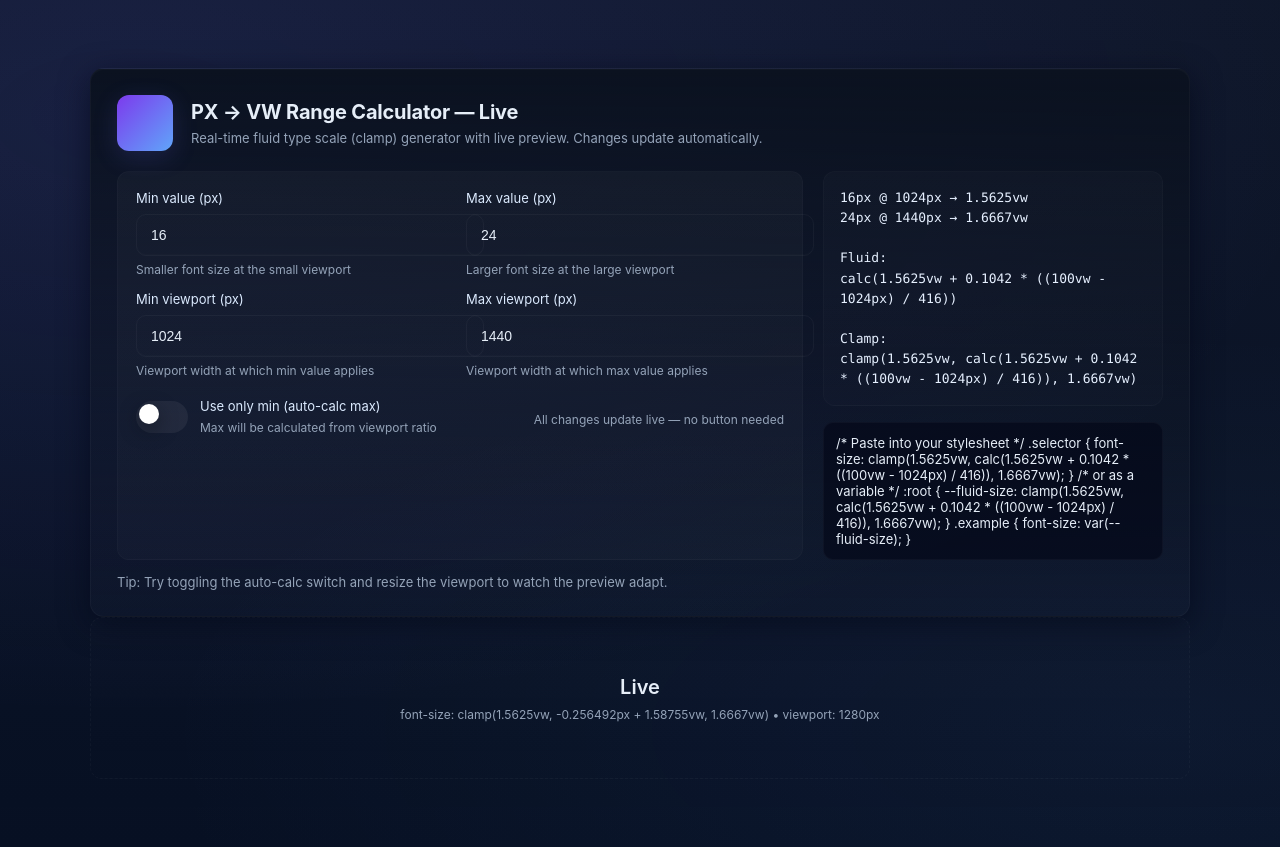
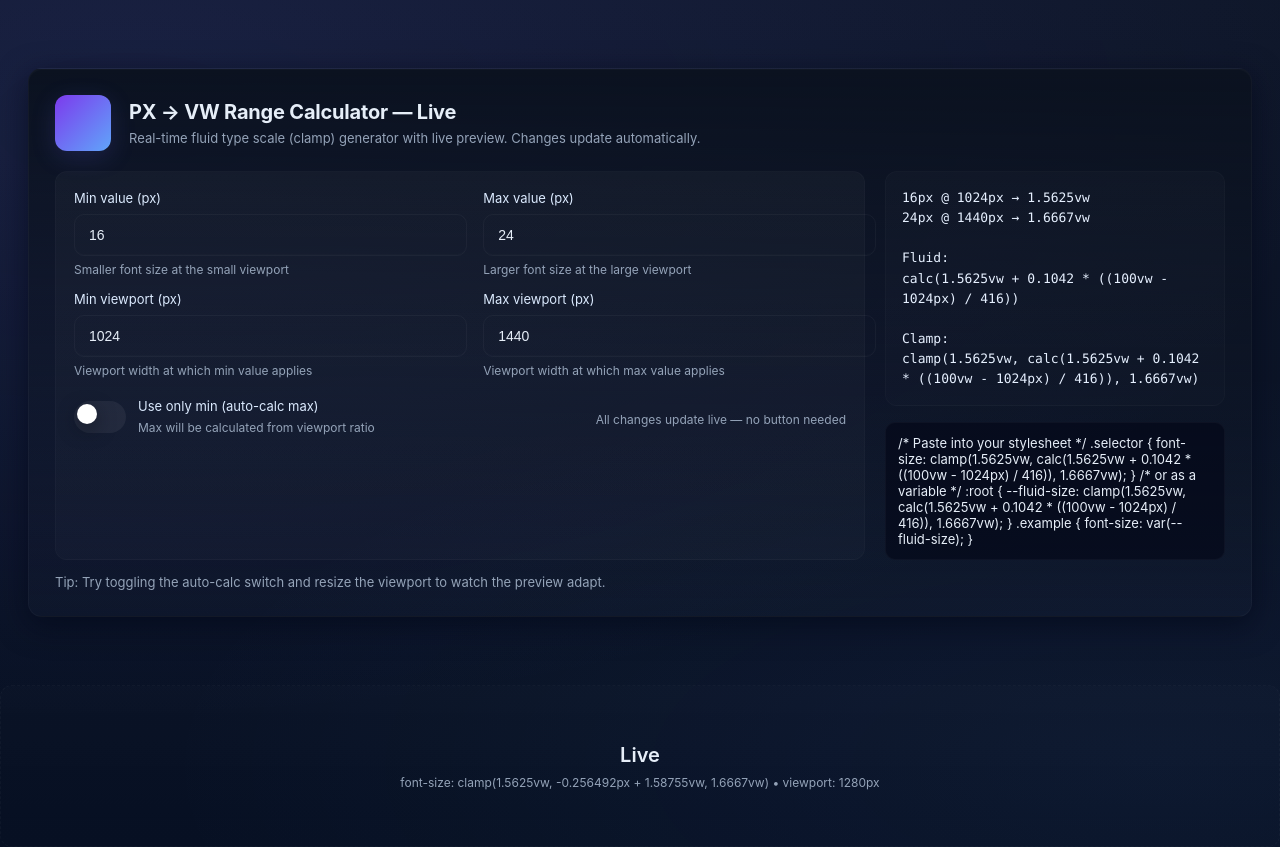
Before and after one commit to josephjerryrhule/px-vw, a plain HTML site: page index.html in a window 1280 px wide. Drawn offline with Linux system fonts and the light colour scheme.

Commit message:
updated width of inputs

```diff
--- a/index.html
+++ b/index.html
@@ -37,7 +37,7 @@
       }
 
       .wrap {
-        max-width: 1100px;
+        max-width: 1280px;
         margin: 40px auto;
         padding: 28px;
       }
@@ -102,9 +102,10 @@
       }
 
       .row {
-        display: grid;
-        grid-template-columns: 1fr 1fr;
+        display: flex;
+        flex-wrap: wrap;
         gap: 12px;
+        justify-content: space-between;
       }
 
       label {
@@ -116,6 +117,12 @@
 
       .field {
         margin-bottom: 14px;
+        width: 47%;
+        ;
+
+        @media (max-width:768px){
+          width: 94%;
+        }
       }
 
       input[type="number"] {
@@ -357,8 +364,6 @@
           </div>
 
           <div class="right">
-
-
             <div class="output">
               <div id="result" class="result-lines">
                 Enter values to see results live.
@@ -376,13 +381,11 @@
           watch the preview adapt.
         </div>
       </div>
+    </div>
 
-       <div class="preview" id="preview">
-              <div style="font-size: 16px; font-weight: 600" id="previewText">
-                Live
-              </div>
-              <p id="previewInfo">font-size will update as you change inputs</p>
-            </div>
+    <div class="preview" id="preview">
+      <div style="font-size: 16px; font-weight: 600" id="previewText">Live</div>
+      <p id="previewInfo">font-size will update as you change inputs</p>
     </div>
 
     <script>
```
